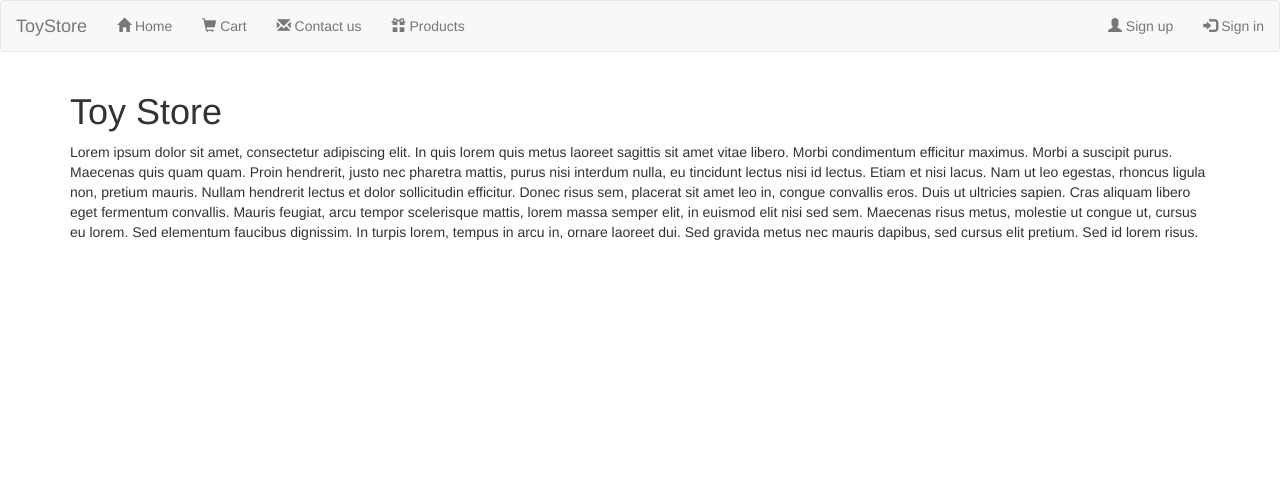
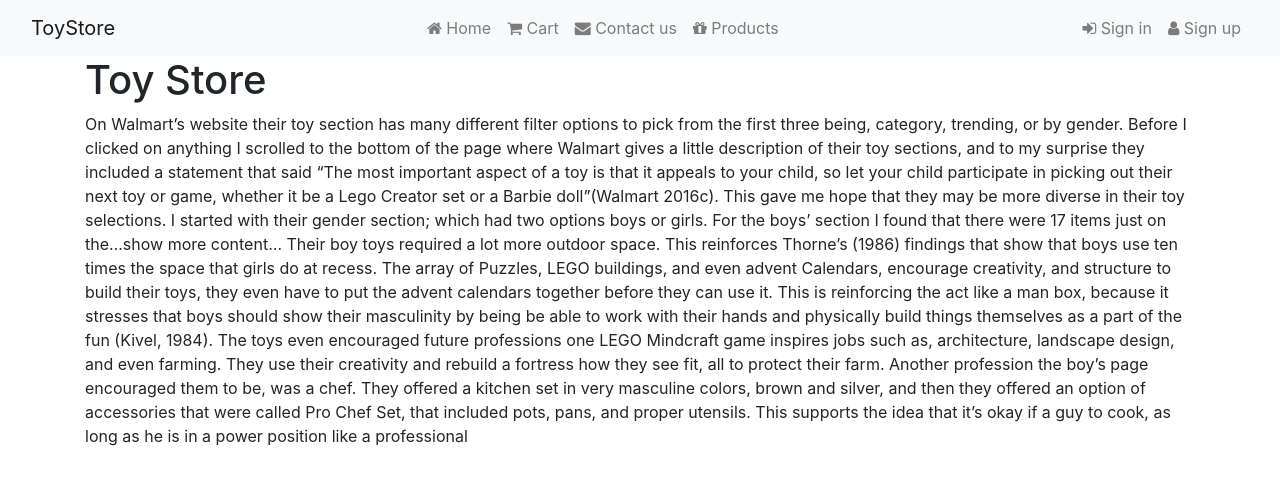
Before and after one commit to 9itahi/ToyStore_WebApp, a Flask app: page / in a window 1280 px wide. Shown: the top 485 px of the page. Run offline with Flask 2, Linux system fonts and the light colour scheme; some libraries are stand-ins or nearby versions.

Commit message:
First Upload

```diff
--- a/app.py
+++ b/app.py
@@ -1,16 +1,22 @@
-from flask import Flask, abort, flash, render_template, request, redirect, url_for
+from flask import Flask, flash, render_template, request, redirect, url_for
 from models import User, setup_db, create_db, Toy
 from werkzeug.security import check_password_hash, generate_password_hash
+from flask_login import LoginManager, current_user, login_required, login_user, login_manager, logout_user
 
 app = Flask(__name__)
 setup_db(app)
-create_db()
+# create_db()
 app.secret_key = 'sikret'
+
+login_manager = LoginManager(app)
+@login_manager.user_loader
+def load_user(user_id):
+    return User.query.get(user_id)
 
 #Home page
 @app.route('/')
 def home():
-    return render_template('home.html')
+    return render_template('home.html', user=current_user)
 
 @app.route('/sign-up', methods=['GET','POST'])
 def sign_up():
@@ -25,8 +31,13 @@ def sign_up():
 
         new_user = User(email=email, username=username, password=hash_password, age=age)
         new_user.add()
+        flash('Account created succesfully', 'success')
 
-    return render_template('signup.html')
+        login_user(new_user)
+
+        return redirect(url_for('home'))
+
+    return render_template('signup.html', user=current_user)
 
 @app.route('/login', methods=['GET', 'POST'])
 def login():
@@ -39,29 +50,43 @@ def login():
 
         if user:
             if check_password_hash(user.password, psswd_in):
-                return "<h1>Forbidden user</h1>"
-
-                # return redirect(url_for('home'))
+                login_user(user)
+                flash('Login successful','success')
+                return redirect(url_for('home'))
             else:
-                # return "<h1>Forbidden user</h1>"
-                return redirect(url_for('home'))
+                flash('Wrong password or email','error')
+                return redirect(url_for('login'))
         else:
-            return redirect(url_for('.login'))
+            flash('You simply don\'t belong here', 'error')
+            return redirect(url_for('login'))
 
     else:
-        print('awesome')
-        flash('Wim!')
-
-    return render_template('login.html')
+        # flash('Please enter a password','error')
+        return render_template('login.html', user=current_user)
 
 @app.route('/cart')
+@login_required
 def cart():
 
     toys = Toy.query.all()
 
-    return render_template('cart.html', toys = toys)
+    return render_template('cart.html', toys = toys, user=current_user)
 
 @app.route('/contact')
 def contact():
 
-    return render_template('contact.html')
+    return render_template('contact.html', user=current_user)
+
+@app.route('/products')
+def products():
+    toys = Toy.query.all()
+    return render_template('products.html', products=toys, user=current_user)
+
+@app.route('/signout')
+def signout():
+    logout_user()
+    return redirect(url_for('login'))
+
+@app.errorhandler(401)
+def unauthorized(error):
+    return render_template('404.html')
--- /dev/null
+++ b/templates/404.html
@@ -0,0 +1,6 @@
+<html>
+    <head><title>Unauthorized Human</title></head>
+    <body>
+        <img src="https://http.cat/401" alt="401" style="width:100% ; height:100%">
+    </body>
+</html>
--- a/templates/base.html
+++ b/templates/base.html
@@ -4,30 +4,48 @@
         <title>{% block title %}{% endblock %}</title>
         <meta charset="UTF-8">
         <meta name="viewport" content="width=device-width initial-scale=1.0">
-        <link rel="stylesheet" href="https://maxcdn.bootstrapcdn.com/bootstrap/3.4.1/css/bootstrap.min.css">
-        <script src="https://ajax.googleapis.com/ajax/libs/jquery/3.6.0/jquery.min.js"></script>
-        <script src="https://maxcdn.bootstrapcdn.com/bootstrap/3.4.1/js/bootstrap.min.js"></script>
+        <link rel="icon" type="image/x-icon" href="assets\favicon.ico" />
+        <link rel="stylesheet" href="https://maxcdn.bootstrapcdn.com/bootstrap/4.0.0/css/bootstrap.min.css" integrity="sha384-Gn5384xqQ1aoWXA+058RXPxPg6fy4IWvTNh0E263XmFcJlSAwiGgFAW/dAiS6JXm" crossorigin="anonymous">
+        <link rel="stylesheet" href="https://cdnjs.cloudflare.com/ajax/libs/font-awesome/4.7.0/css/font-awesome.min.css">
+        <script src="https://cdn.jsdelivr.net/npm/jquery@3.5.1/dist/jquery.slim.min.js" integrity="sha384-DfXdz2htPH0lsSSs5nCTpuj/zy4C+OGpamoFVy38MVBnE+IbbVYUew+OrCXaRkfj" crossorigin="anonymous"></script>
+        <script src="https://cdn.jsdelivr.net/npm/bootstrap@4.6.2/dist/js/bootstrap.bundle.min.js" integrity="sha384-Fy6S3B9q64WdZWQUiU+q4/2Lc9npb8tCaSX9FK7E8HnRr0Jz8D6OP9dO5Vg3Q9ct" crossorigin="anonymous"></script>
     </head>
 
     <body>
-        <nav class="navbar navbar-default">
+        <nav class="navbar navbar-expand-lg navbar-light bg-light">
             <div class="container-fluid">
                 <div class="navbar-header">
                     <a class="navbar-brand" href="/">ToyStore</a>
                 </div>
-                <ul class="nav navbar-nav">
-                    <li><a href="/"> <span class="glyphicon glyphicon-home"></span> Home</a></li>
-                    <li><a href="/cart"> <span class="glyphicon glyphicon-shopping-cart"></span> Cart</a></li>
-                    <li><a href="/contact"> <span class="glyphicon glyphicon-envelope"></span> Contact us</a></li>
-                    <li> <a href="/products"> <span class="glyphicon glyphicon-gift"></span> Products</a></li>
+                <ul class="navbar-nav">
+                    <li class="nav-item"><a class="nav-link" href="/"> <span class="fa fa-home"></span> Home</a></li>
+                    <li class="nav-item"><a class="nav-link" href="/cart"> <span class="fa fa-shopping-cart"></span> Cart</a></li>
+                    <li class="nav-item"><a class="nav-link" href="/contact"> <span class="fa fa-envelope"></span> Contact us</a></li>
+                    <li class="nav-item"> <a class="nav-link"  href="/products"> <span class="fa fa-gift"></span> Products</a></li>
                 </ul>
                 <ul class="nav navbar-nav navbar-right">
-                    <li><a href="/sign-up"><span class="glyphicon glyphicon-user"></span> Sign up</a></li>
-                    <li><a href="/login"><span class="glyphicon glyphicon-log-in"></span> Sign in</a></li>
+                    {% if user.is_authenticated %}
+                    <li class="nav-item"><a class="nav-link" href="/signout"><span class="fa fa-sign-out"></span> Sign Out</a></li>
+                    {% else %}
+                    <li class="nav-item"><a class="nav-link" href="/login"><span class="fa fa-sign-in"></span> Sign in</a></li>
+                    <li class="nav-item"><a class="nav-link" href="/sign-up"><span class="fa fa-user"></span> Sign up</a></li>
+                    {% endif %}
                 </ul>
             </div>
         </nav>
-
+        {% with messages = get_flashed_messages(with_categories=true) %} {% if
+            messages %} {% for category, message in messages %} {% if category ==
+            'error' %}
+            <div class="alert alert-danger alter-dismissable fade show" role="alert">
+              {{ message }}
+              <button type="button" data-dismiss="alert"><span aria-hidden="true">&times;</span></button>
+            </div>
+            {% else %}
+            <div class="alert alert-success alert-dismissable fade-show" role="alert">
+              {{ message }}
+              <button type="button" data-dismiss="alert"><span aria-hidden="true">&times;</span></button>
+            </div>
+            {% endif %}{% endfor%}{% endif %}{% endwith %}
         {% block content %} <h2>This is the base template</h2>{% endblock %}
     </body>
 </html>
--- a/templates/home.html
+++ b/templates/home.html
@@ -4,21 +4,10 @@
     <div class="container">
         <h1>{{ 'Toy Store' }}</h1>
             <p>
-                Lorem ipsum dolor sit amet, consectetur adipiscing elit.
-                In quis lorem quis metus laoreet sagittis sit amet vitae libero.
-                Morbi condimentum efficitur maximus. Morbi a suscipit purus.
-                Maecenas quis quam quam. Proin hendrerit, justo nec pharetra mattis,
-                purus nisi interdum nulla, eu tincidunt lectus nisi id lectus.
-                Etiam et nisi lacus. Nam ut leo egestas, rhoncus ligula non, pretium mauris.
-                Nullam hendrerit lectus et dolor sollicitudin efficitur.
+                On Walmart’s website their toy section has many different filter options to pick from the first three being, category, trending, or by gender. Before I clicked on anything I scrolled to the bottom of the page where Walmart gives a little description of their toy sections, and to my surprise they included a statement that said “The most important aspect of a toy is that it appeals to your child, so let your child participate in picking out their next toy or game, whether it be a Lego Creator set or a Barbie doll”(Walmart 2016c).  This gave me hope that they may be more diverse in their toy selections. I started with their gender section; which had two options boys or girls.
 
-                Donec risus sem, placerat sit amet leo in, congue convallis eros.
-                Duis ut ultricies sapien. Cras aliquam libero eget fermentum convallis.
-                Mauris feugiat, arcu tempor scelerisque mattis, lorem massa semper elit,
-                in euismod elit nisi sed sem. Maecenas risus metus, molestie ut congue ut,
-                cursus eu lorem. Sed elementum faucibus dignissim. In turpis lorem,
-                tempus in arcu in, ornare laoreet dui. Sed gravida metus nec mauris dapibus,
-                sed cursus elit pretium. Sed id lorem risus.
+                For the boys’ section I found that there were 17 items just on the…show more content…
+                Their boy toys required a lot more outdoor space. This reinforces Thorne’s (1986) findings that show that boys use ten times the space that girls do at recess. The array of Puzzles, LEGO buildings, and even advent Calendars, encourage creativity, and structure to build their toys, they even have to put the advent calendars together before they can use it. This is reinforcing the act like a man box, because it stresses that boys should show their masculinity by being be able to work with their hands and physically build things themselves as a part of the fun (Kivel, 1984). The toys even encouraged future professions one LEGO Mindcraft game inspires jobs such as, architecture, landscape design, and even farming. They use their creativity and rebuild a fortress how they see fit, all to protect their farm. Another profession the boy’s page encouraged them to be, was a chef. They offered a kitchen set in very masculine colors, brown and silver, and then they offered an option of accessories that were called Pro Chef Set, that included pots, pans, and proper utensils. This supports the idea that it’s okay if a guy to cook, as long as he is in a power position like a professional
             </p>
     </div>
 {% endblock %}
```
Also changed, not shown: models.py (+4 -3 lines), templates/cart.html (+1 -20 lines), templates/products.html (added, +33 -0 lines), static/chuchu-train.jpg (added), static/lego.jpg (added), static/matroyshka.jpg (added), static/moschino.jpg (added), ts.db (added).
